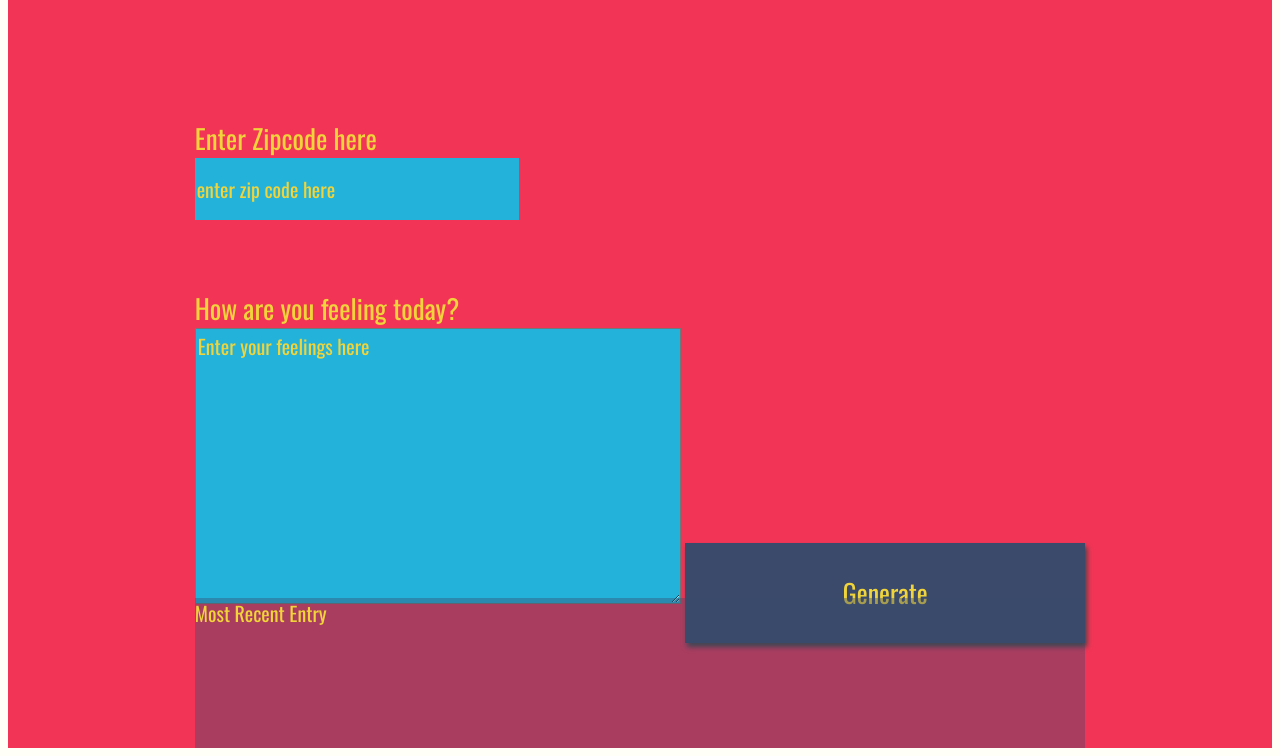
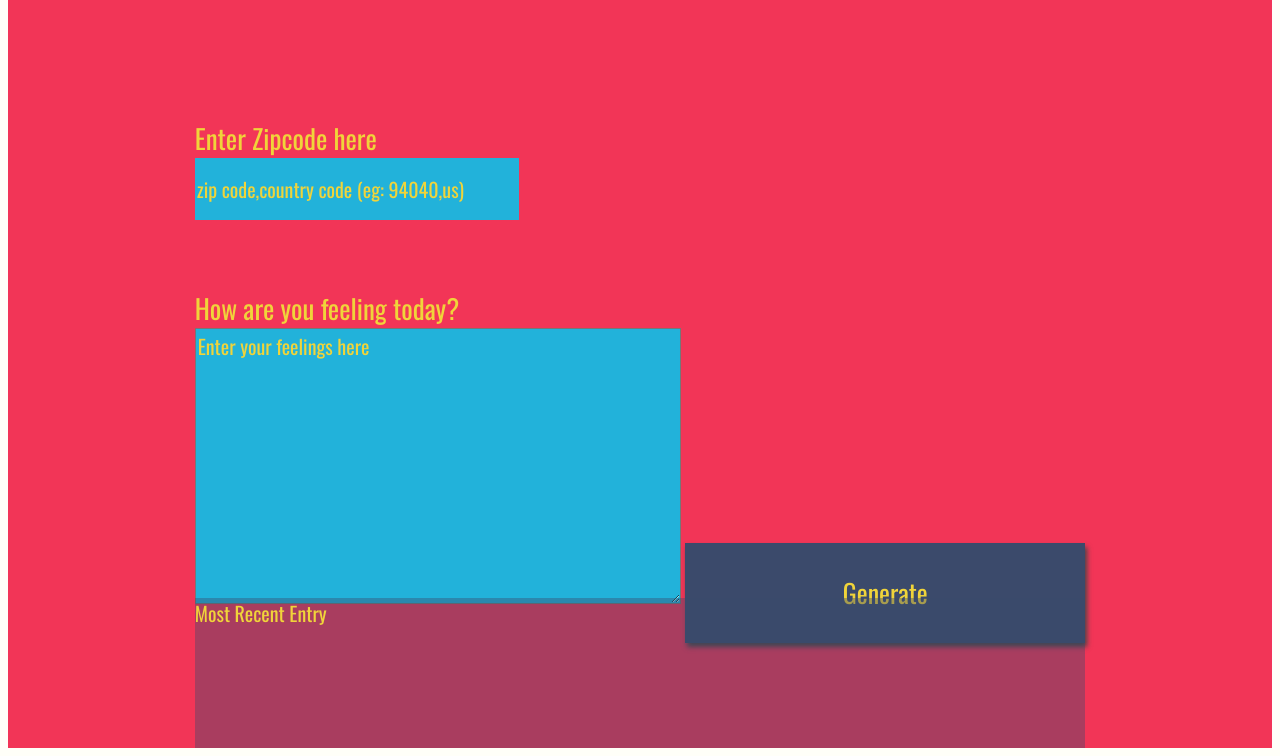
Before and after one commit to mostafayahia/WeatherJournalApp, a plain HTML site: page website/index.html in a window 1280 px wide. Shown: the part 60-816 px from the top of the page. Drawn offline with nearby package versions, Linux system fonts and the light colour scheme; a web font is replaced by a local one.

Commit message:
refactor: put more detailed msg in place holder of zip input

```diff
--- a/website/index.html
+++ b/website/index.html
@@ -15,7 +15,7 @@
     </div>
     <div class="holder zip">
       <label for="zip">Enter Zipcode here</label>
-      <input type="text" id="zip" placeholder="enter zip code here">
+      <input type="text" id="zip" placeholder="zip code,country code (eg: 94040,us)">
     </div>
     <div class="holder feel">
       <label for="feelings">How are you feeling today?</label>
```
